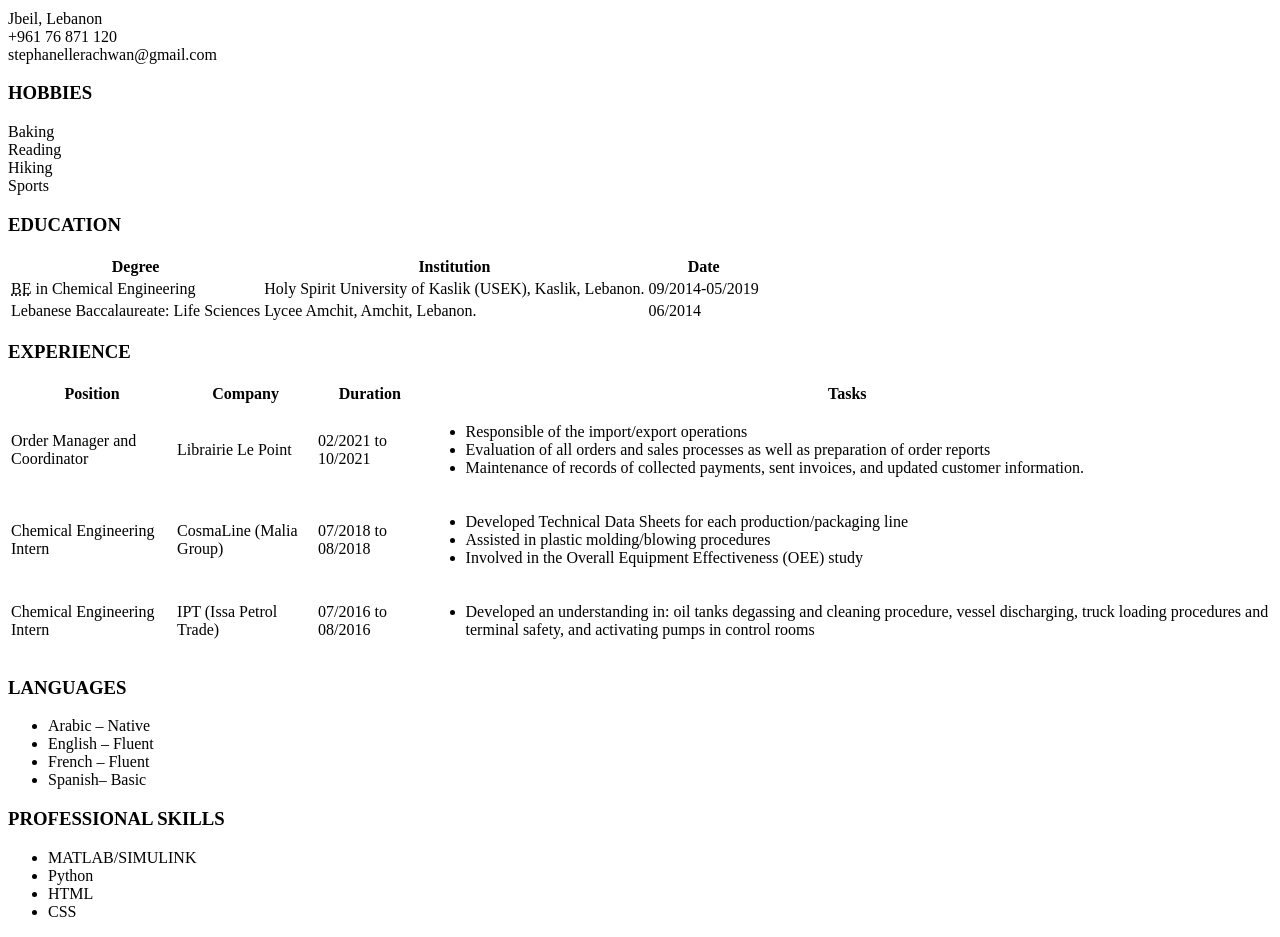
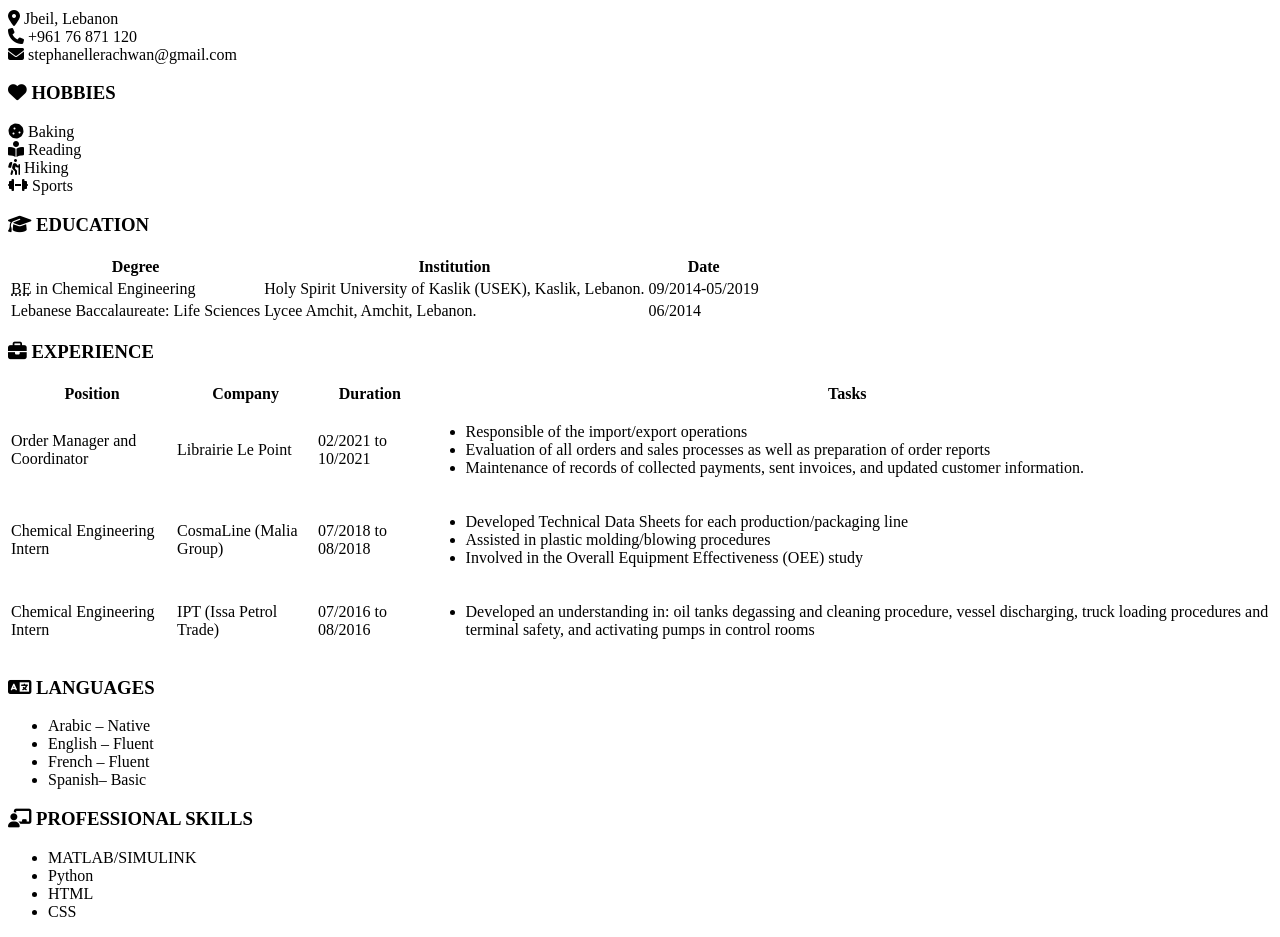
Before and after one commit to stephanelle-rachwan/StephanelleRachwan-CV, a plain HTML site: page index.html in a window 1280 px wide. Shown: the part 980-1917 px from the top of the page. Drawn offline with Linux system fonts and the light colour scheme.

Commit message:
Adding font awesome links and logos

```diff
--- a/index.html
+++ b/index.html
@@ -45,25 +45,25 @@
 
         <div class="contact">
           <h3>CONTACT</h3>
-          <div>Jbeil, Lebanon</div>
-          <div>+961 76 871 120</div>
-          <div>stephanellerachwan@gmail.com</div>
+          <div><i class="fa-solid fa-location-dot"></i> Jbeil, Lebanon</div>
+          <div><i class="fa-solid fa-phone"></i> +961 76 871 120</div>
+          <div><i class="fa-solid fa-envelope"></i> stephanellerachwan@gmail.com</div>
         </div>
 
         <div class="hobbies">
-          <h3>HOBBIES</h3>
-          <div>Baking</div>
-          <div>Reading</div>
-          <div>Hiking</div>
-          <div>Sports</div>
+          <h3><i class="fa-solid fa-heart"></i> HOBBIES</h3>
+          <div><i class="fa-solid fa-cookie"></i> Baking</div>
+          <div><i class="fa-solid fa-book-open-reader"></i> Reading</div>
+          <div><i class="fa-solid fa-person-hiking"></i> Hiking</div>
+          <div><i class="fa-solid fa-dumbbell"></i> Sports</div>
         </div>
 
       </div>
 
       <div id="right-section">
-      <!-- the right section will contain education | experience | languages | proffesional skills -->
+      <!-- the right section will contain education | experience | languages | profesional skills -->
         <div class="education">
-          <h3>EDUCATION</h3>
+          <h3><i class="fa-solid fa-graduation-cap"></i> EDUCATION</h3>
           <div><table>
               <tr>
                 <th>Degree</th>
@@ -85,7 +85,7 @@
         </div>
 
         <div class="experience">
-          <h3>EXPERIENCE</h3>
+          <h3><i class="fa-solid fa-briefcase"></i> EXPERIENCE</h3>
           <div><table>
               <tr>
                 <th>Position</th>
@@ -138,7 +138,7 @@
         </div>
 
         <div class="language">
-          <h3>LANGUAGES</h3>
+          <h3><i class="fa-solid fa-language"></i> LANGUAGES</h3>
           <ul>
             <li>Arabic – Native</li>
             <li>English – Fluent</li>
@@ -148,7 +148,7 @@
         </div>
 
         <div class="professional-skills">
-          <h3>PROFESSIONAL SKILLS</h3>
+          <h3><i class="fa-solid fa-chalkboard-user"></i> PROFESSIONAL SKILLS</h3>
           <ul>
             <li>MATLAB/SIMULINK</li>
             <li>Python</li>
```
